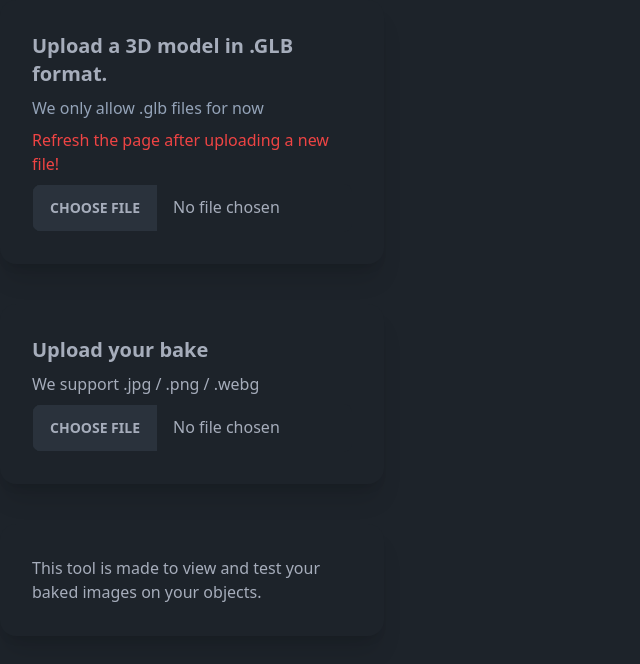
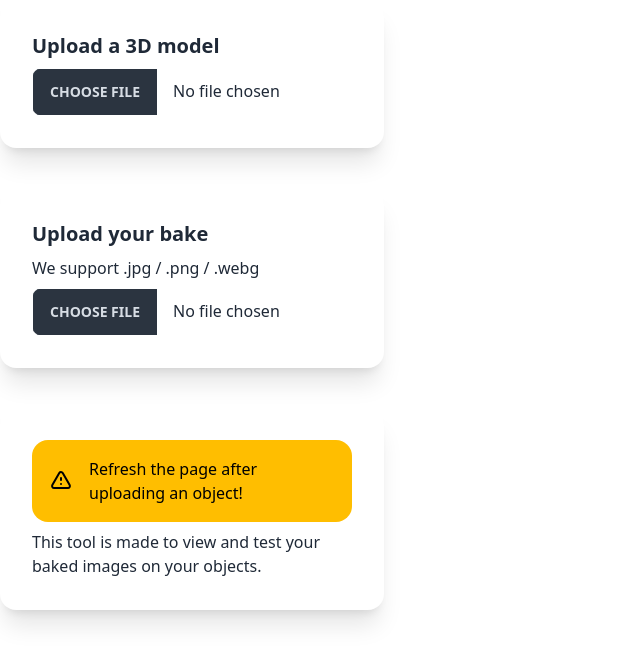
Before and after one commit to jwmik123/3d-model-viewer, a React (Vite) app: page / in a window 1280 px wide. Shown: the top 664 px of the page, without its empty margins (0-640 px from the left). Built offline with nearby package versions, Linux system fonts and the light colour scheme.

Commit message:
feat: add texture to localstorage

```diff
--- a/index.html
+++ b/index.html
@@ -1,5 +1,5 @@
 <!DOCTYPE html>
-<html lang="en" data-theme="dark">
+<html lang="en" data-theme="light">
   <head>
     <meta charset="UTF-8" />
     <link rel="icon" type="image/svg+xml" href="/vite.svg" />
--- a/src/App.jsx
+++ b/src/App.jsx
@@ -5,25 +5,46 @@ import ModelViewer from "./components/ModelViewer";
 
 function App() {
   const [file, setFile] = useState(null);
+  const [texture, setTexture] = useState(null);
 
   useEffect(() => {
     const storedModel = localStorage.getItem("uploadedModel");
+    const storedTexture = localStorage.getItem("uploadedTexture");
     if (storedModel) {
       setFile(storedModel);
     }
+    if (storedTexture) {
+      setTexture(storedTexture);
+    }
   }, []);
 
-  const handleFileUpload = (base64String) => {
-    setFile(null);
+  const handleModelUpload = (base64String) => {
+    setFile(null); // Reset file state to trigger re-render
     localStorage.setItem("uploadedModel", base64String);
-    setTimeout(() => setFile(base64String), 0);
+    setTimeout(() => setFile(base64String), 0); // Update state after clear
   };
 
+  const handleTextureUpload = (base64String) => {
+    setTexture(null); // Reset texture state to trigger re-render
+    localStorage.setItem("uploadedTexture", base64String);
+    setTimeout(() => setTexture(base64String), 0); // Update state after clear
+  };
+
+  // Update the UploadModel component's onFileUpload prop usage accordingly
   return (
     <>
       <div className="flex">
-        <UploadModel onFileUpload={handleFileUpload} />
-        {file && <ModelViewer base64Model={file} />}
+        <UploadModel
+          onModelUpload={handleModelUpload}
+          onTextureUpload={handleTextureUpload}
+        />
+        {file && (
+          <ModelViewer
+            key={file + texture}
+            base64Model={file}
+            base64Texture={texture}
+          />
+        )}
       </div>
     </>
   );
--- a/src/components/ModelViewer.jsx
+++ b/src/components/ModelViewer.jsx
@@ -7,7 +7,7 @@ import { TextureLoader } from "three";
 import { Center, Grid, OrbitControls } from "@react-three/drei";
 import Loader from "./Loader";
 
-const Model = ({ fileUrl }) => {
+const Model = ({ fileUrl, textureUrl }) => {
   const dracoLoader = new DRACOLoader();
   dracoLoader.setDecoderPath("/draco/gltf/");
 
@@ -15,11 +15,16 @@ const Model = ({ fileUrl }) => {
     loader.setDRACOLoader(dracoLoader);
   });
 
-  const texture = useLoader(TextureLoader, "/bakedFinal.jpg");
+  const materialRef = useRef();
+
+  useEffect(() => {
+    if (textureUrl) {
+      const textureLoader = new TextureLoader();
+      textureLoader.load(textureUrl, (texture) => {
         texture.flipY = false;
         texture.colorSpace = THREE.SRGBColorSpace;
-  const bakedMaterial = useRef(
-    new THREE.ShaderMaterial({
+        texture.needsUpdate = true;
+        materialRef.current = new THREE.ShaderMaterial({
           uniforms: {
             uBakedDayTexture: new THREE.Uniform(texture),
           },
@@ -44,22 +49,30 @@ const Model = ({ fileUrl }) => {
                   gl_FragColor = vec4(bakedDayColor, 1.0);
               }
             `,
-    })
-  );
+        });
+      });
+      updateMaterial();
+    }
+  }, [textureUrl]);
+
+  const updateMaterial = () => {
+    glb.scene.traverse((child) => {
+      if (child.isMesh && materialRef.current) {
+        child.material = materialRef.current;
+      }
+    });
+  };
 
   useEffect(() => {
-    glb.scene.traverse((child) => {
-      if (child.isMesh) {
-        child.material = bakedMaterial.current;
+    if (materialRef.current) {
+      updateMaterial();
     }
-    });
-  }, [glb.scene]);
+  }, [glb.scene, textureUrl]);
 
   return <primitive object={glb.scene} scale={0.5} position={[0, 0, 0]} />;
 };
 
-const ModelViewer = ({ base64Model }) => {
-  // Convert Base64 string to Blob
+const ModelViewer = ({ base64Model, base64Texture }) => {
   const convertBase64ToBlob = (base64) => {
     const parts = base64.split(";base64,");
     const contentType = parts[0].split(":")[1];
@@ -74,11 +87,16 @@ const ModelViewer = ({ base64Model }) => {
     return new Blob([uInt8Array], { type: contentType });
   };
 
-  // Create a Blob URL if a base64Model is provided
-  let fileUrl;
+  // Create a Blob URL if a base64Model is provided &
+  // Create a Blob URL if a base64Texture is provided
+  let fileUrl, textureUrl;
   if (base64Model) {
     const blob = convertBase64ToBlob(base64Model);
     fileUrl = URL.createObjectURL(blob);
+  }
+  if (base64Texture) {
+    const blob = convertBase64ToBlob(base64Texture);
+    textureUrl = URL.createObjectURL(blob);
   }
 
   return (
@@ -88,9 +106,11 @@ const ModelViewer = ({ base64Model }) => {
           <ambientLight intensity={0.5} />
           <pointLight position={[10, 10, 10]} />
 
-          <Center>{fileUrl && <Model fileUrl={fileUrl} />}</Center>
+          <Center>
+            {fileUrl && <Model fileUrl={fileUrl} textureUrl={textureUrl} />}
+          </Center>
 
-          <Grid args={[20, 20]} position={[0, -2, 0]} cellColor={0x333333} />
+          <Grid args={[20, 20]} position={[0, -2, 0]} />
           <OrbitControls maxPolarAngle={Math.PI / 2} />
         </Canvas>
       </Suspense>
--- a/src/components/UploadModel.jsx
+++ b/src/components/UploadModel.jsx
@@ -1,13 +1,18 @@
 import React from "react";
 
 const UploadModel = () => {
-  const handleFileChange = (event) => {
+  const handleFileChange = (event, fileType) => {
     const file = event.target.files[0];
     if (file) {
       const reader = new FileReader();
       reader.onload = (e) => {
         const base64String = e.target.result;
-        localStorage.setItem("uploadedModel", base64String);
+        // Distinguishing between model and texture for storage
+        if (fileType === "model") {
+          localStorage.setItem("uploadedModel", base64String);
+        } else if (fileType === "texture") {
+          localStorage.setItem("uploadedTexture", base64String);
+        }
       };
       reader.readAsDataURL(file);
     }
@@ -17,16 +22,12 @@ const UploadModel = () => {
     <div className="flex flex-col h-screen gap-10">
       <div className="shadow-xl card w-96 bg-base-100">
         <div className="card-body">
-          <h2 className="card-title">Upload a 3D model in .GLB format.</h2>
-          <p className="text-slate-400">We only allow .glb files for now</p>
-          <p className="text-red-500">
-            Refresh the page after uploading a new file!
-          </p>
+          <h2 className="card-title">Upload a 3D model</h2>
           <div className="justify-end card-actions">
             <input
               type="file"
               className="w-full max-w-xs file-input"
-              onChange={handleFileChange}
+              onChange={(e) => handleFileChange(e, "model")}
               accept=".glb"
             />
           </div>
@@ -40,14 +41,30 @@ const UploadModel = () => {
             <input
               type="file"
               className="w-full max-w-xs file-input"
-              onChange={handleFileChange}
-              accept=".glb"
+              onChange={(e) => handleFileChange(e, "texture")}
+              accept=".jpg,.png,.webp"
             />
           </div>
         </div>
       </div>
       <div className="shadow-xl card w-96 bg-base-100">
         <div className="card-body">
+          <div role="alert" className="alert alert-warning">
+            <svg
+              xmlns="http://www.w3.org/2000/svg"
+              className="w-6 h-6 stroke-current shrink-0"
+              fill="none"
+              viewBox="0 0 24 24"
+            >
+              <path
+                strokeLinecap="round"
+                strokeLinejoin="round"
+                strokeWidth="2"
+                d="M12 9v2m0 4h.01m-6.938 4h13.856c1.54 0 2.502-1.667 1.732-3L13.732 4c-.77-1.333-2.694-1.333-3.464 0L3.34 16c-.77 1.333.192 3 1.732 3z"
+              />
+            </svg>
+            <span>Refresh the page after uploading an object!</span>
+          </div>
           <p>
             This tool is made to view and test your baked images on your
             objects.
```
Lines whose indentation alone changed are shown as unchanged.
